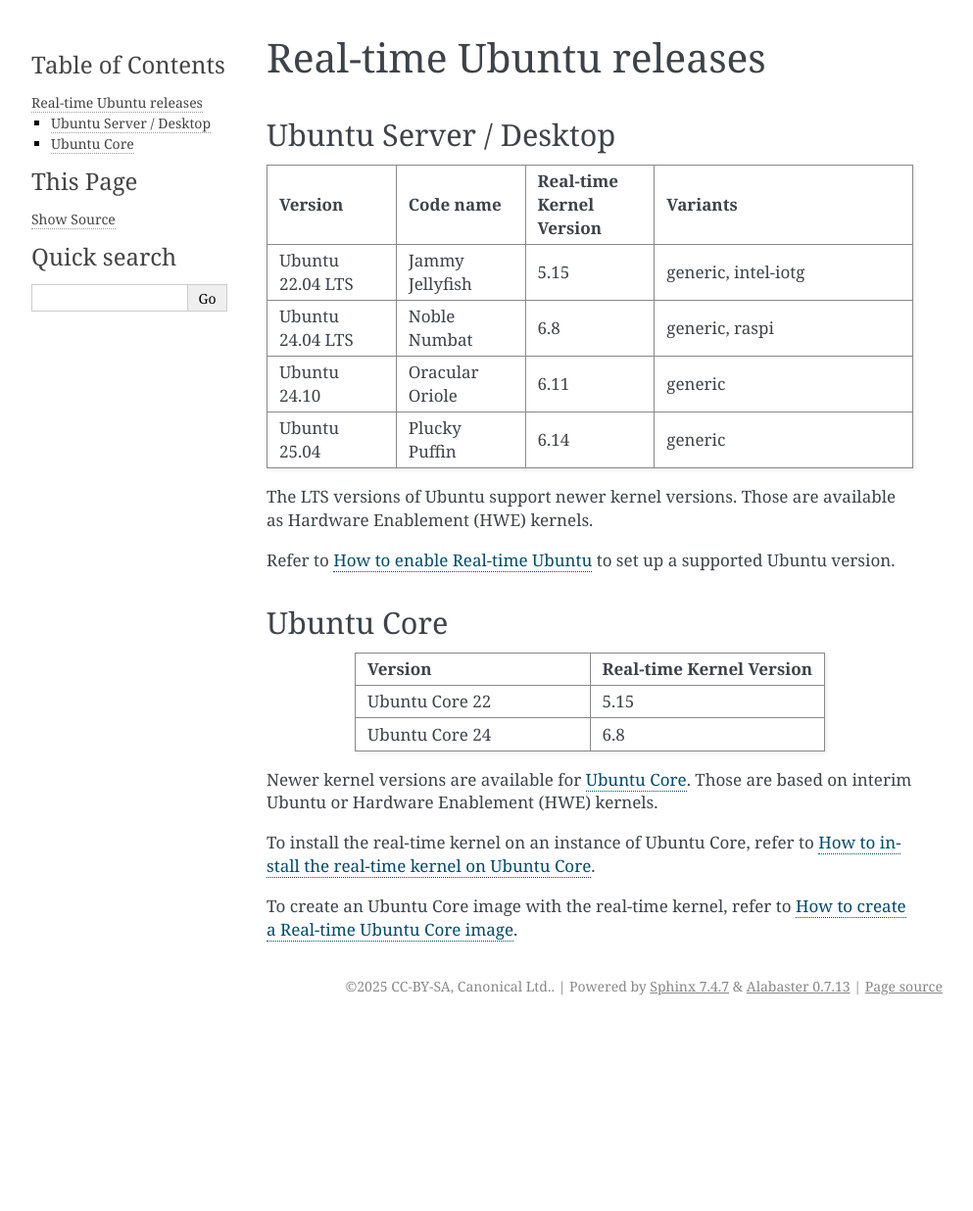
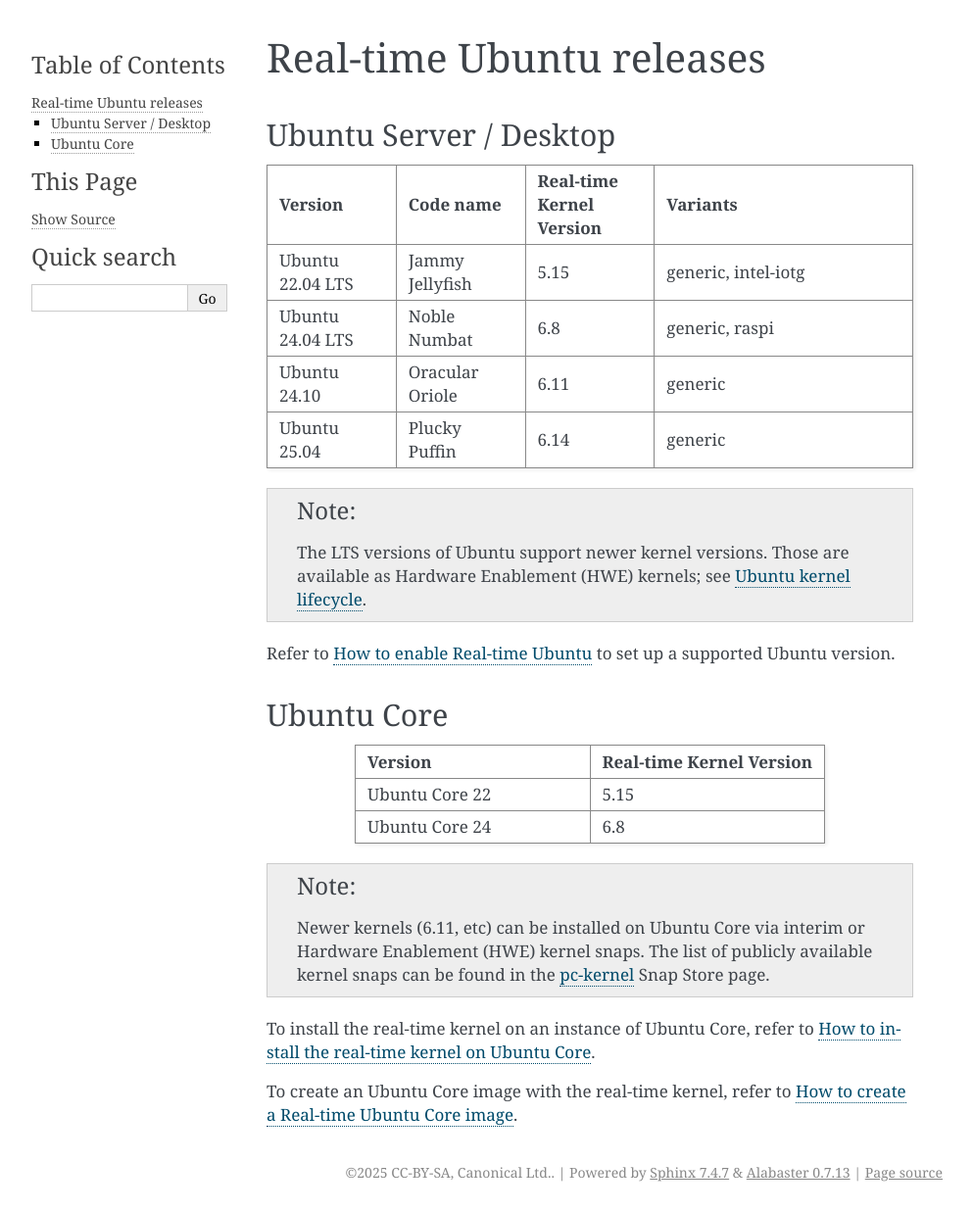
Before and after one commit to canonical/real-time-ubuntu-docs, a Sphinx documentation site: the page built from docs/reference/releases.rst, in a window 1280 px wide. Shown: the whole page at 98% size, without its empty margins (148-1141 px from the left). Built offline with Sphinx 7.4.7, drawn with Linux system fonts in a browser that asks for light colours; before the commit the page ends 1046 px from its top, so only the background shows below that.

Commit message:
Rework release notes, add sub-headings to how-to
Signed-off-by: Farshid Tavakolizadeh <farshid.tavakolizadeh@canonical.com>

```diff
--- a/docs/.custom_wordlist.txt
+++ b/docs/.custom_wordlist.txt
@@ -176,6 +176,7 @@
 lang
 latencies
 latexmk
+lifecycle
 linux
 localhost
 lxd
--- a/docs/reference/releases.rst
+++ b/docs/reference/releases.rst
@@ -29,7 +29,9 @@
      - 6.14
      - generic
 
-The LTS versions of Ubuntu support newer kernel versions. Those are available as Hardware Enablement (HWE) kernels.
+.. note::
+
+  The LTS versions of Ubuntu support newer kernel versions. Those are available as Hardware Enablement (HWE) kernels; see `Ubuntu kernel lifecycle`_.
 
 Refer to :doc:`../how-to/enable-real-time-ubuntu` to set up a supported Ubuntu version.
 
@@ -47,12 +49,15 @@
    * - Ubuntu Core 24
      - 6.8
 
-Newer kernel versions are available for `Ubuntu Core`_. Those are based on interim Ubuntu or Hardware Enablement (HWE) kernels.
+.. note::
+
+  Newer kernels (6.11, etc) can be installed on Ubuntu Core via interim or Hardware Enablement (HWE) kernel snaps.
+  The list of publicly available kernel snaps can be found in the `pc-kernel`_ Snap Store page.
 
 To install the real-time kernel on an instance of Ubuntu Core, refer to :doc:`../how-to/uc-install-real-time-kernel`.
 
 To create an Ubuntu Core image with the real-time kernel, refer to :doc:`../how-to/uc-image-creation`.
 
 
-
-.. _Ubuntu Core: https://ubuntu.com/core
+.. _Ubuntu kernel lifecycle: https://ubuntu.com/kernel/lifecycle
+.. _pc-kernel: https://snapcraft.io/pc-kernel
```
Also changed, not shown: docs/how-to/uc-install-real-time-kernel.md (+9 -3 lines).
